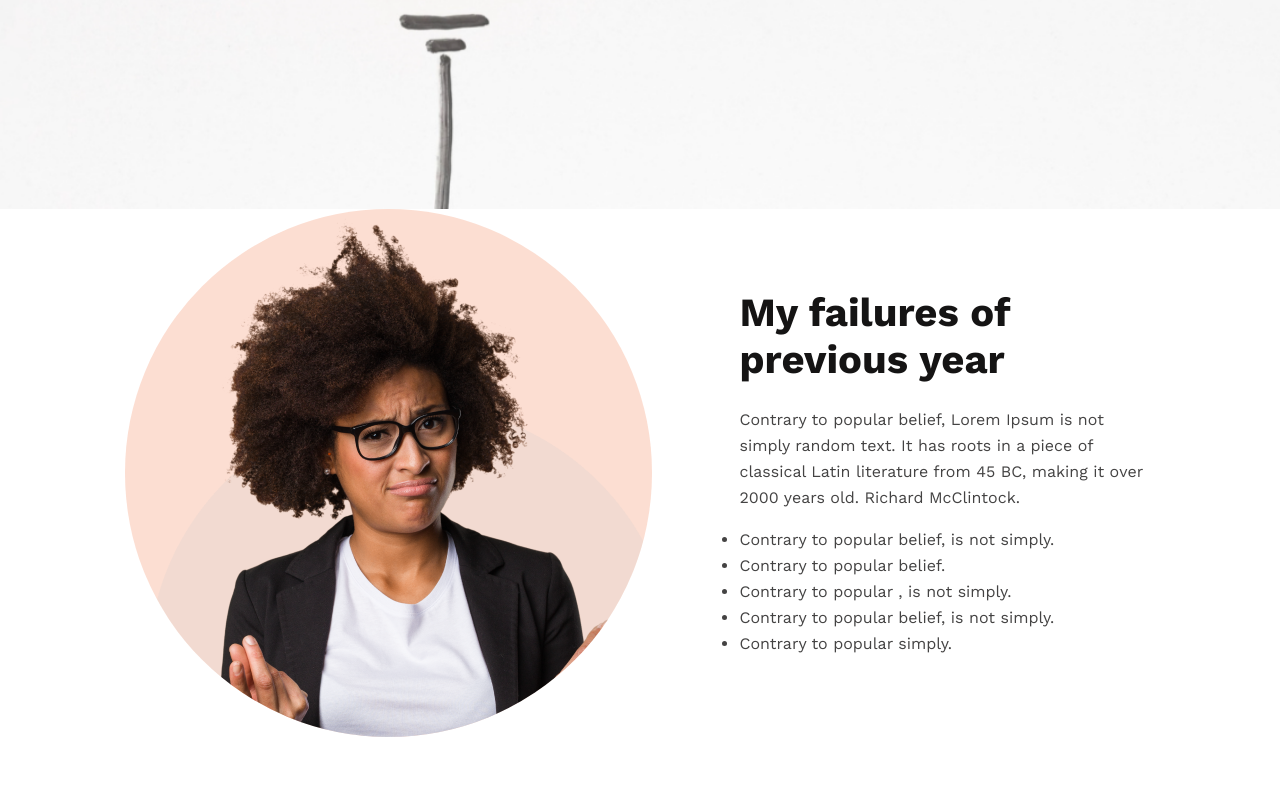
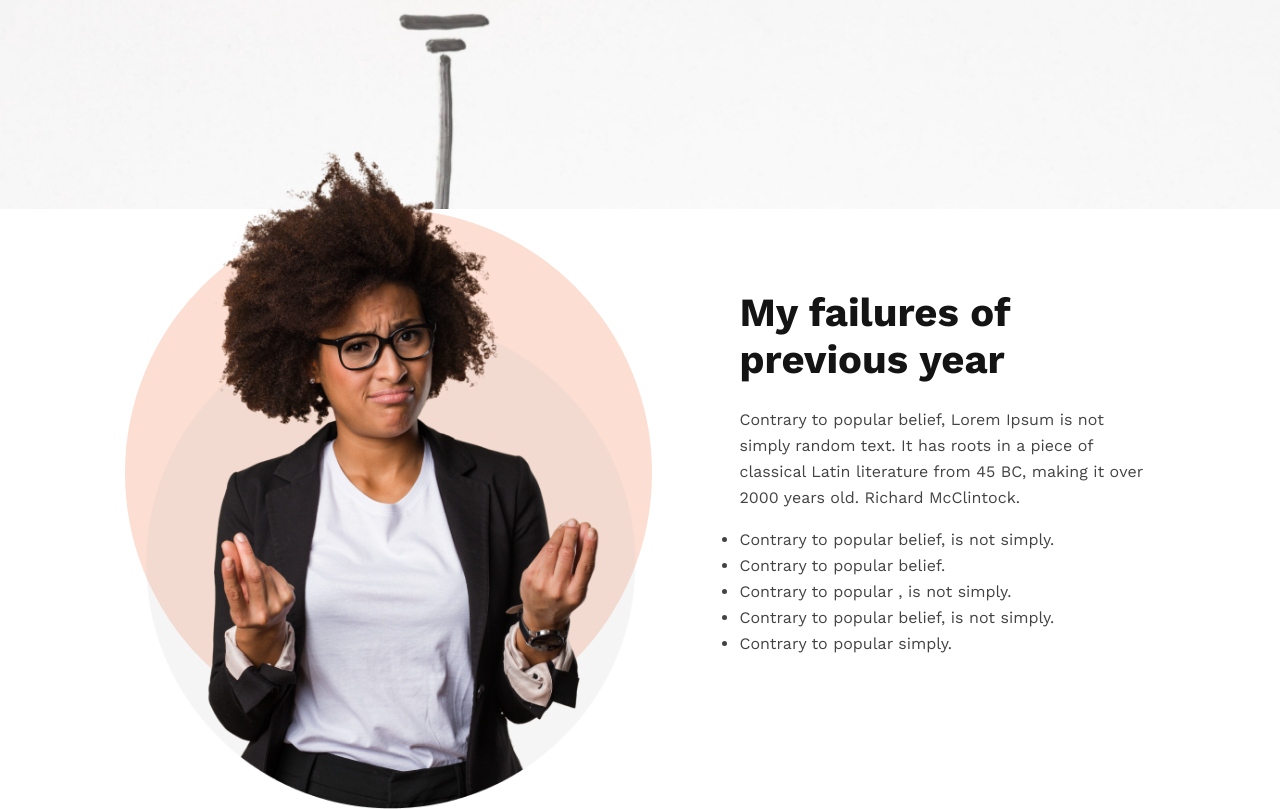
Before and after one commit to Arafat01007/new-year-project, a plain HTML site: page index.html in a window 1280 px wide. Shown: the part 702-1511 px from the top of the page. Before the commit the page ends 1439 px from the top, so only its background shows below. Drawn offline with nearby package versions, Linux system fonts and the light colour scheme.

Commit message:
finished the failures section

```diff
--- a/styles/styles.css
+++ b/styles/styles.css
@@ -89,9 +89,14 @@ h2 {
   width: 527.929px;
   height: 527.929px;
   margin-right: 87px;
-  overflow: hidden;
   position: relative;
+  display: flex;
+  justify-content: center;
+  align-items: center;
 }
 .circle img {
 position: absolute;
+width: 100%;
+height: auto;
+z-index: 10;
 }
```
